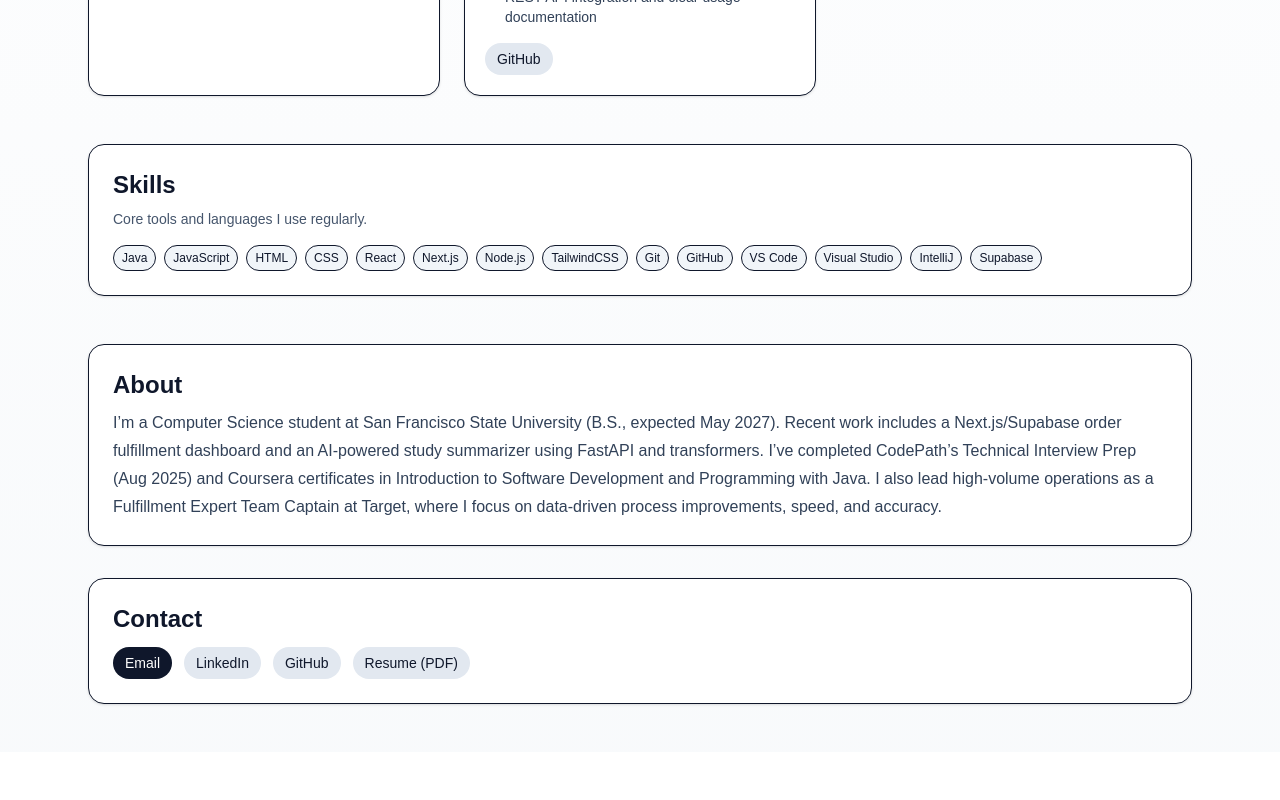
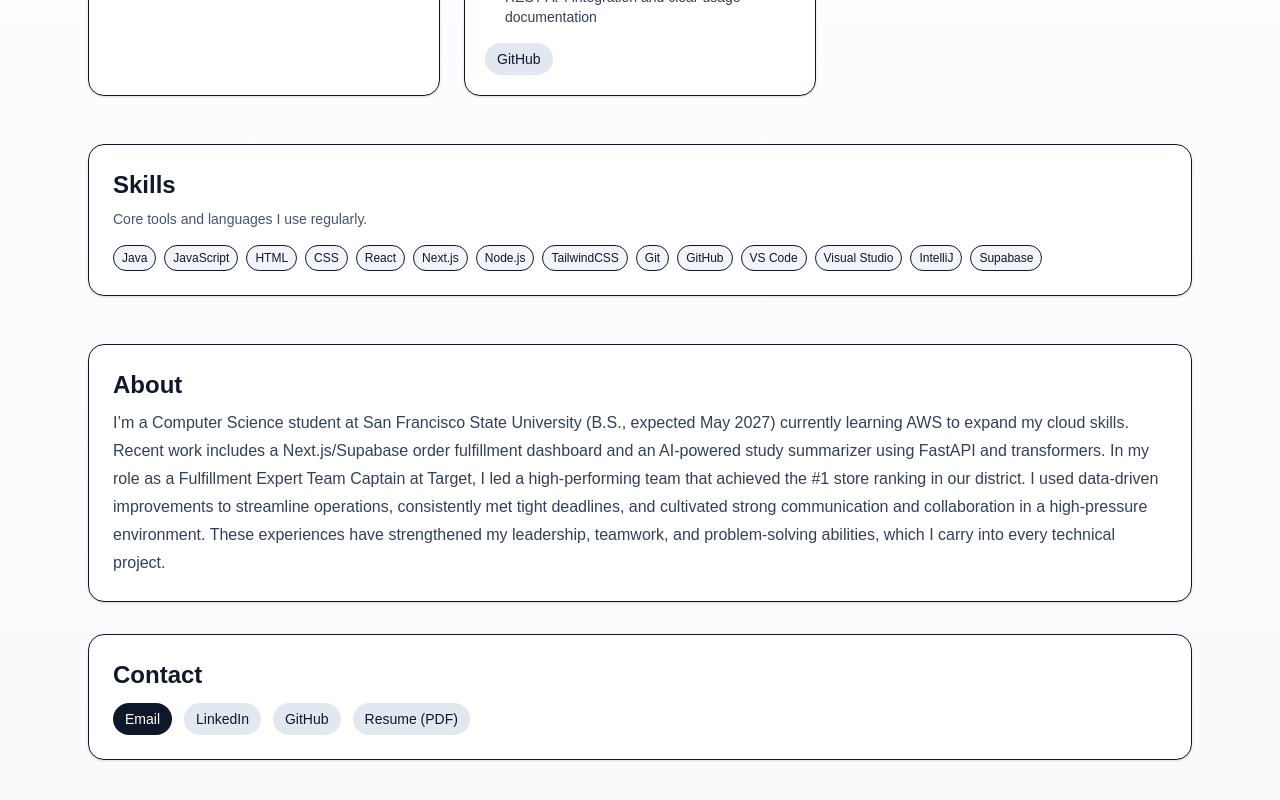
Before and after one commit to jonathanphuung/portfolio, a Next.js app: page / in a window 1280 px wide. Shown: the part 736-1536 px from the top of the page. Before the commit the page ends 1488 px from the top, so only its background shows below. Built offline with nearby package versions, Linux system fonts and the light colour scheme.

Commit message:
adding images

```diff
--- a/src/app/page.tsx
+++ b/src/app/page.tsx
@@ -1,3 +1,4 @@
+import Image from "next/image";
 export default function Portfolio() {
   const PROJECTS = [
 
@@ -14,7 +15,8 @@ export default function Portfolio() {
       ],
       links: {
         github: "https://github.com/jonathanphuung/order-fulfillment-dashboard"
-      }
+      },
+      image: "/ff1.png"
     },
     {
       title: "AI‑Enhanced Smart Study Summarizer",
@@ -121,11 +123,7 @@ export default function Portfolio() {
           <div className="rounded-2xl border bg-white p-6 shadow-sm">
             <h2 className="text-2xl font-semibold">About</h2>
             <p className="mt-2 text-slate-700 leading-7">
-              I’m a Computer Science student at San Francisco State University (B.S., expected May 2027). Recent work includes a
-              Next.js/Supabase order fulfillment dashboard and an AI‑powered study summarizer using FastAPI and transformers. I’ve
-              completed CodePath’s Technical Interview Prep (Aug 2025) and Coursera certificates in Introduction to Software Development
-              and Programming with Java. I also lead high‑volume operations as a Fulfillment Expert Team Captain at Target, where I focus
-              on data‑driven process improvements, speed, and accuracy.
+              I’m a Computer Science student at San Francisco State University (B.S., expected May 2027) currently learning AWS to expand my cloud skills. Recent work includes a Next.js/Supabase order fulfillment dashboard and an AI‑powered study summarizer using FastAPI and transformers. In my role as a Fulfillment Expert Team Captain at Target, I led a high-performing team that achieved the #1 store ranking in our district. I used data-driven improvements to streamline operations, consistently met tight deadlines, and cultivated strong communication and collaboration in a high-pressure environment. These experiences have strengthened my leadership, teamwork, and problem-solving abilities, which I carry into every technical project.
             </p>
           </div>
         </section>
@@ -135,7 +133,7 @@ export default function Portfolio() {
           <div className="rounded-2xl border bg-white p-6 shadow-sm">
             <h2 className="text-2xl font-semibold">Contact</h2>
             <div className="mt-3 flex flex-wrap gap-3 text-sm">
-              <a className="px-3 py-1.5 rounded-full bg-slate-900 text-white hover:opacity-90" href="mailto:jphung@sfsu.edu">Email</a>
+              <a className="px-3 py-1.5 rounded-full bg-slate-900 text-white hover:opacity-90" href="mailto:jonathanphuung@gmail.com">Email</a>
               <a className="px-3 py-1.5 rounded-full bg-slate-200 hover:bg-slate-300" href="https://www.linkedin.com/in/jonathanphung1/" target="_blank">LinkedIn</a>
               <a className="px-3 py-1.5 rounded-full bg-slate-200 hover:bg-slate-300" href="https://github.com/jonathanphuung" target="_blank">GitHub</a>
               <a className="px-3 py-1.5 rounded-full bg-slate-200 hover:bg-slate-300" href="/Resume.pdf" target="_blank">Resume (PDF)</a>
```
Also changed, not shown: public/ff1.png (added), public/ff2.png (added).
